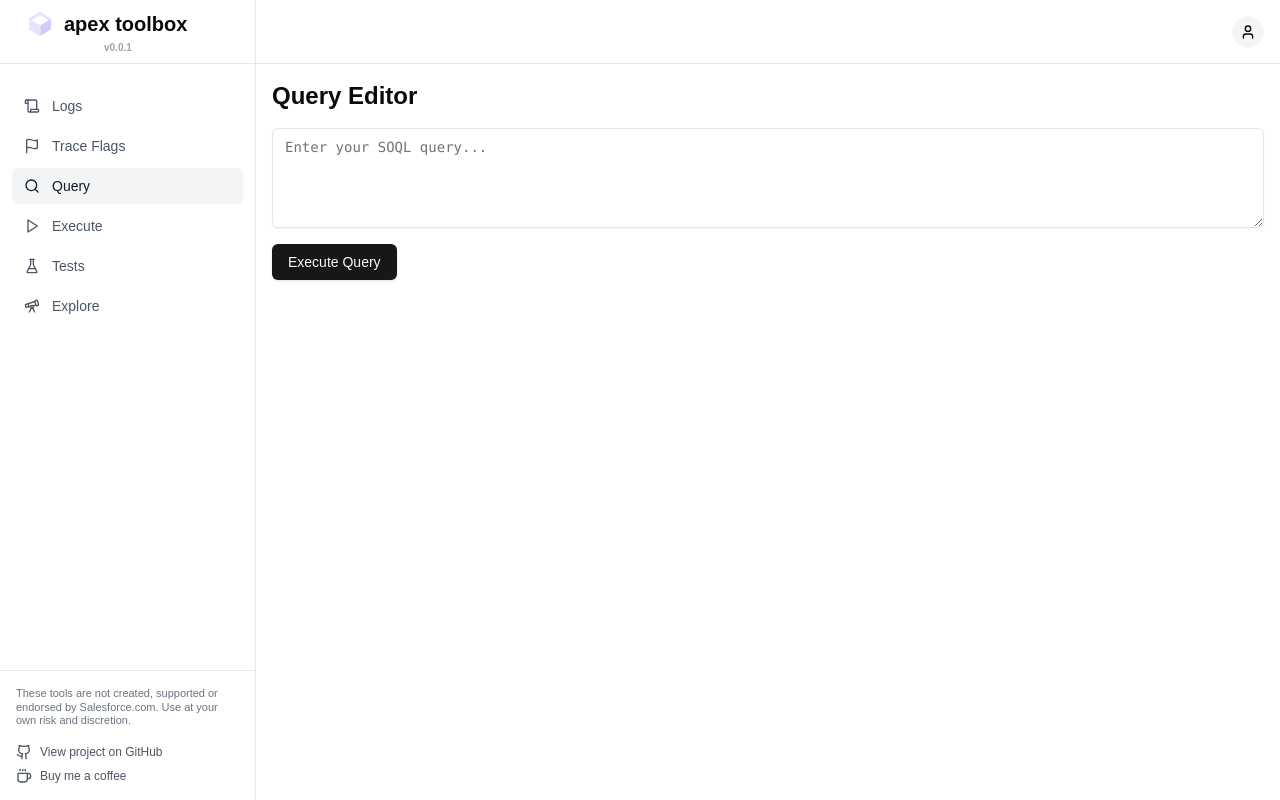
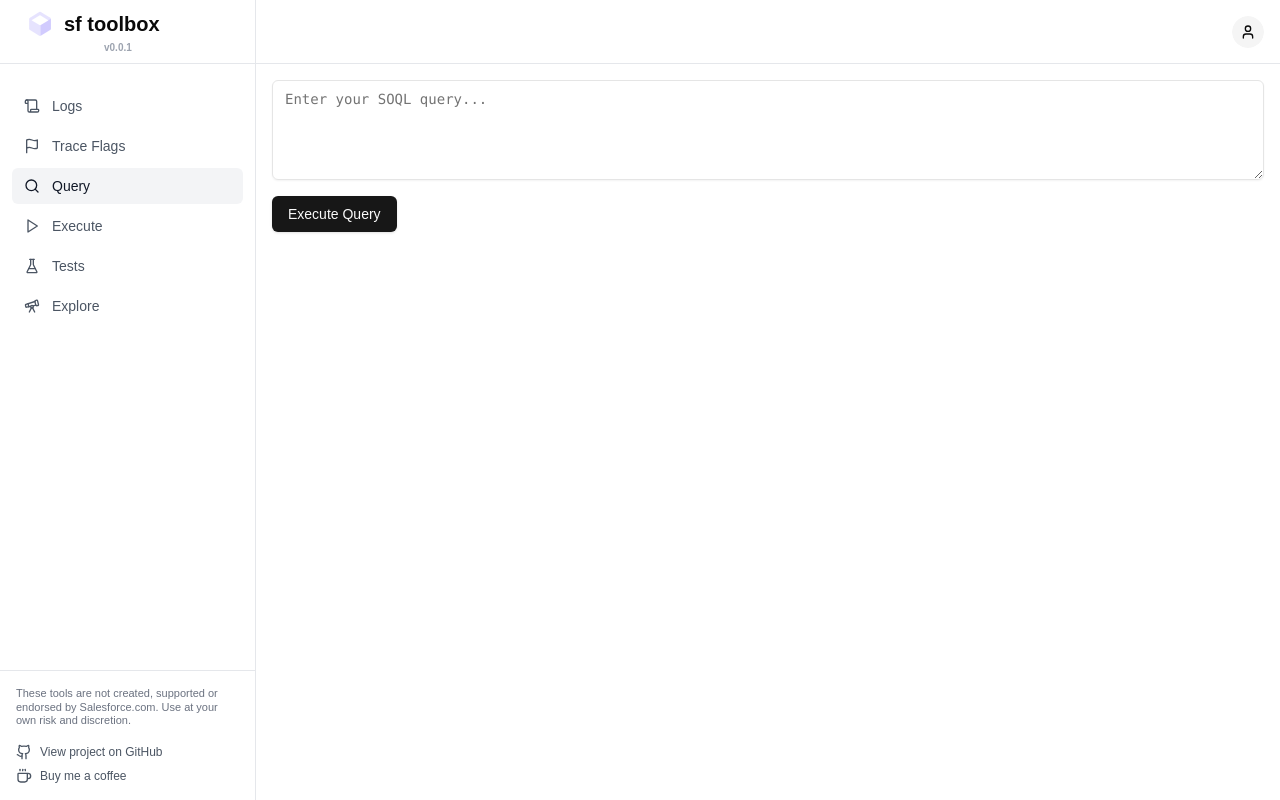
Before and after one commit to anoble2020/sf-toolbox, a Next.js app: page /query in a window 1280 px wide. Built offline with nearby package versions, Linux system fonts and the light colour scheme.

Commit message:
minor page + layout updates

```diff
--- a/src/app/(app)/query/page.tsx
+++ b/src/app/(app)/query/page.tsx
@@ -214,7 +214,6 @@ export default function QueryPage() {
 
   return (
     <div className="p-4">
-      <h1 className="text-2xl font-bold mb-4">Query Editor</h1>
 
       <div className="space-y-4">
         <Textarea
--- a/src/app/(app)/trace-flags/page.tsx
+++ b/src/app/(app)/trace-flags/page.tsx
@@ -133,7 +133,6 @@ export default function TraceFlagsPage() {
   return (
     <div className="p-4">
       <div className="flex justify-between items-center mb-4">
-        <h1 className="text-2xl font-bold">Trace Flags</h1>
         <Button
           onClick={() => setIsModalOpen(true)}
           size="sm"
--- a/src/components/Layout.tsx
+++ b/src/components/Layout.tsx
@@ -49,7 +49,7 @@ export default function Layout({ children }: LayoutProps) {
         <div className="h-16 flex flex-col justify-center px-6 border-b border-gray-200">
           <div className="flex items-center mt-2">
             <img src="/icon_128_purp.png" alt="apex toolbox" className="w-8 h-8 mb-6 mr-2" />
-            <span className="text-xl font-semibold">apex toolbox
+            <span className="text-xl font-semibold">sf toolbox
             <div className="text-[10px] text-gray-400 -mt-1 ml-10">
             v0.0.1
           </div>
```
